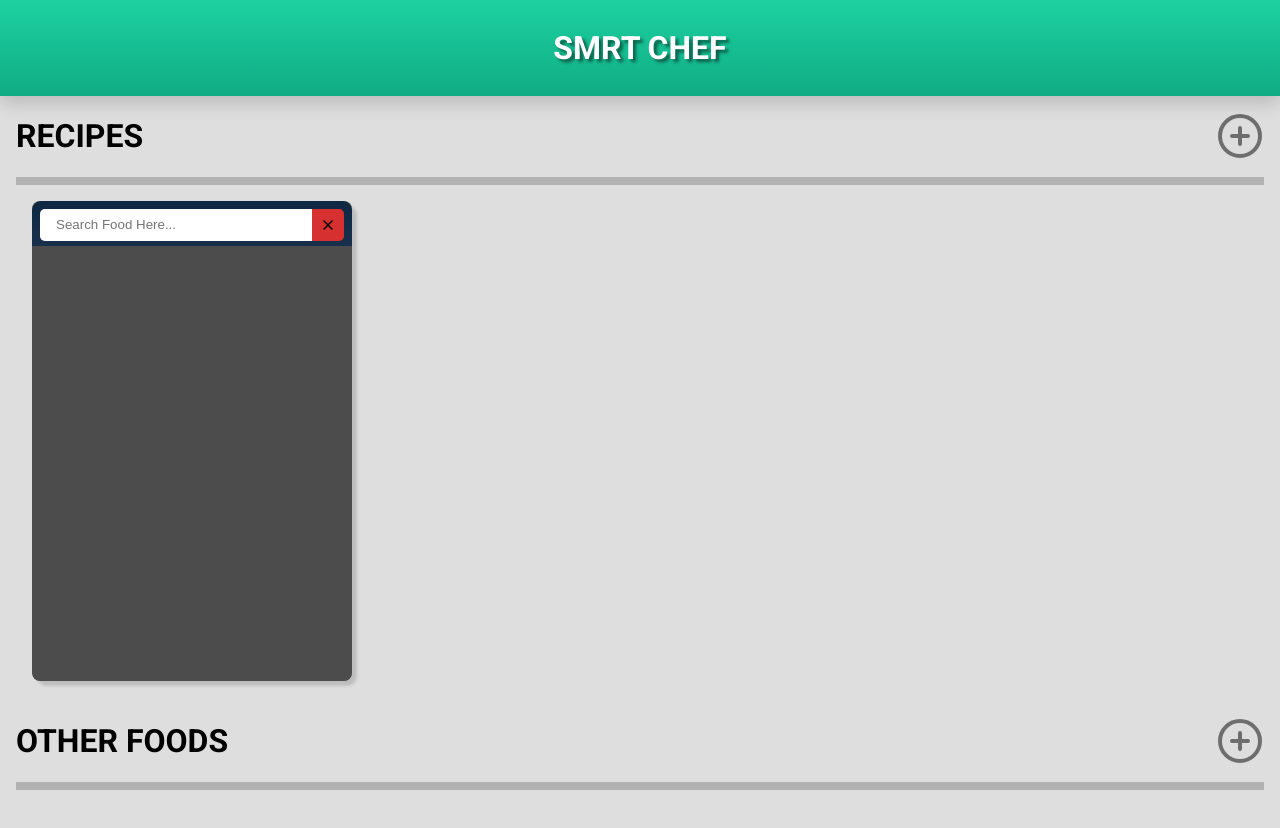
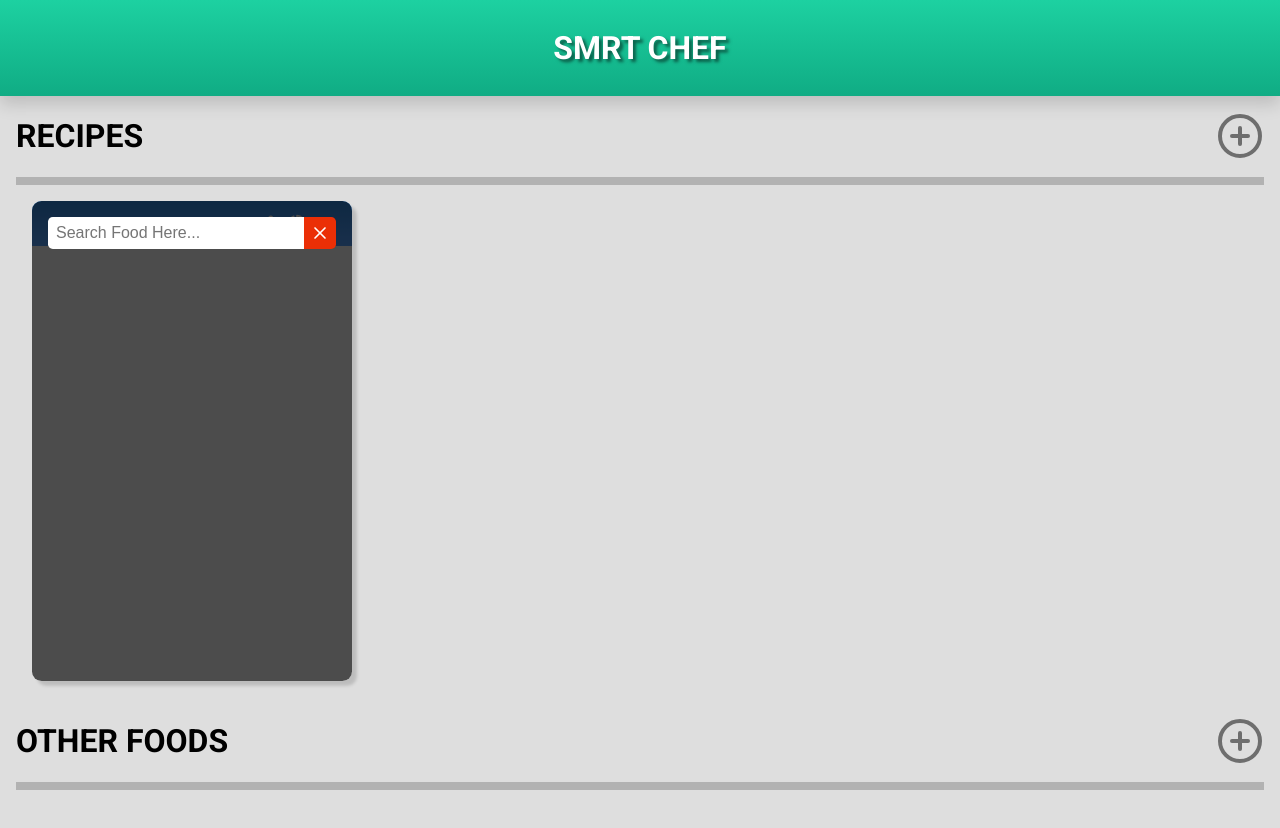
Before and after one commit to npkevin/Healthy_Groceries, a React (Create React App) app: page / in a window 1280 px wide. Both pictures are taken after a click on the icon 327 px from the left and 223 px from the top of the page. Shown: the top 828 px of the page. Built offline with nearby package versions, Linux system fonts and the light colour scheme.

Commit message:
better classNames & restructured IngredientSearch

```diff
--- /dev/null
+++ b/src/NutritionixAPI/FoodSearch.js
@@ -0,0 +1,54 @@
+import React, { Component } from 'react'
+
+import firebase from 'firebase/app';
+import 'firebase/functions';
+
+class FoodSearch extends Component {
+
+  constructor(props) {
+    super(props);
+    this.state = {
+      searchTerms: "",
+    }
+  }
+
+  clearSearch = () => {
+    // timeout for better css transitions (transition: 0.3s @.RecipeCard__Search)
+    setTimeout( () => {
+      this.setState({searchTerms: ""})
+    }, 300)
+  }
+
+  // Searches after a delay
+  delayedSearch = (searchTerm) => {
+    this.setState({ searchTerms: searchTerm });
+    // dont search with user empties input
+    if (searchTerm === "") return;
+    if (this.timeoutID !== undefined) clearTimeout(this.timeoutID);
+    // while typing, reset the timer. After 1 second call firebase function to search
+    this.timeoutID = setTimeout(() => {
+      this.instantSearch(searchTerm)
+    }, 400);
+  }
+
+  instantSearch = (searchTerm) => {
+    const search = firebase.app().functions('us-east4').httpsCallable('searchInstantNX');
+    search({ search: searchTerm })
+      .then(result => this.props.onResult(result.data))
+      .catch(e => console.error(e))
+  }
+
+  render = () => {
+    return (
+      <input
+        type="text"
+        className={this.props.className}
+        placeholder="Search Food Here..."
+        onChange={e => this.delayedSearch(e.target.value)}
+        value={this.state.searchTerms}
+      />
+    )
+  }
+}
+
+export default FoodSearch;
--- a/src/Recipe/IngredientSearch.css
+++ /dev/null
@@ -1,86 +0,0 @@
-.IngredientSeach {
-    position: absolute;
-    display: flex;
-    flex-direction: column;
-    width: 100%;
-    height: 100%;
-    border-radius: 0.5rem;
-    background-color: rgba(0, 0, 0, 0.7) !important;
-    /* backdrop-filter: blur(2px); This has rendering issues with transition on chrome*/
-    opacity: 100%;
-    transition: 0.6s;
-}
-
-.IngredientSeach.hide {
-    opacity: 0%;
-    visibility: hidden;
-}
-
-.IngredientSeach__input {
-    display: flex;
-}
-
-.IngredientSeach__input input[type="text"] {
-    width: calc(100% - 5rem);
-    height: 2rem;
-    min-height: 2rem;
-    margin: 0.5rem;
-    margin-right: 0;
-    padding: 0 1rem;
-    border: none;
-    border-radius: 0.3rem;
-    border-top-right-radius: 0;
-    border-bottom-right-radius: 0;
-}
-
-.IngredientSeach__input button  {
-    display: flex;
-    align-items: center;
-    justify-content: center;
-    background-color: #d63031;
-    cursor: pointer;
-    width: 2rem;
-    height: 2rem;
-    min-height: 2rem;
-    border: 0;
-    padding: 0;
-    margin: 0.5rem;
-    margin-left: 0;
-    border-radius: 0.3rem;
-    border-top-left-radius: 0;
-    border-bottom-left-radius: 0;
-}
-
-.IngredientSeach__input button:hover {
-    background-color: #af2626;
-}
-
-.IngredientSeach .results {
-    background-color: white;
-    padding: 0;
-    margin: 0 0.5rem 0.5rem 0.5rem;
-    border-radius: 0.3rem;
-    list-style-type: none;
-    overflow-y: scroll;
-}
-
-.IngredientSeach .results::-webkit-scrollbar {
-    display: none;
-  }
-
-
-.IngredientSeach .results li {
-    display: flex;
-    align-items: center;
-    padding: 0.4rem;
-    cursor: pointer;
-    user-select: none;
-}
-
-.IngredientSeach .results li span {
-    margin-left: 0.5rem;
-}
-
-.IngredientSeach .results li:hover {
-    background-color: rgb(200, 200, 200);
-}
--- a/src/Recipe/IngredientSearch.js
+++ /dev/null
@@ -1,86 +0,0 @@
-import React, { Component } from 'react'
-import './IngredientSearch.css'
-
-import NIXFood from '../NutritionixAPI/NIXFood';
-import firebase from 'firebase/app';
-import 'firebase/functions';
-import { X, PlusCircle } from 'react-feather'
-
-class IngredientSearch extends Component {
-
-  constructor(props) {
-    super(props);
-    this.state = {
-      searchTerms: "",
-      searchResults: undefined,
-    }
-  }
-
-  // Searches after a delay
-  delayedSearch = (searchTerm) => {
-    this.setState({ searchTerms: searchTerm });
-    // dont search with user empties input
-    if (searchTerm === "") return;
-    if (this.timeoutID !== undefined) clearTimeout(this.timeoutID);
-    // while typing, reset the timer. After 1 second call firebase function to search
-    this.timeoutID = setTimeout(() => {
-      this.instantSearch(searchTerm)
-    }, 400);
-  }
-
-  instantSearch = (searchTerm) => {
-    console.log("Searching: " + searchTerm)
-    const search = firebase.app().functions('us-east4').httpsCallable('searchInstantNX');
-    search({ search: searchTerm })
-    .then(result => {
-      if (result.data.status === "ok") {
-        this.setState({ searchResults: result.data.message })
-        console.log(result.data.message)
-      } else {
-        console.error(result.data.message)
-      }
-    })
-    .catch(e => {
-      console.error(e)
-    })
-  }
-
-  cancelSearch = () => {
-    this.props.setShow(false)
-    this.setState({ searchResults: undefined, searchTerms: "" })
-  }
-
-  // Cleaning of data is only only done when adding to RecipeCard
-  addFoodHandler = (food) => {
-    this.props.addFood(food);
-    this.cancelSearch();
-  }
-
-
-  render = () => {
-    return (
-      <div className={"IngredientSeach" + (this.props.show ? "" : " hide")}>
-        <div className="IngredientSeach__input">
-          <input type="text" placeholder="Search Food Here..." onChange={e => this.delayedSearch(e.target.value)} value={this.state.searchTerms} />
-          <button onClick={this.cancelSearch}>
-            <X size="1rem" />
-          </button>
-        </div>
-        {this.state.searchResults ? (
-          <ul className="results">
-            {this.state.searchResults.common.map((food, index) => {
-              return (
-                <li key={"commFoodKey_" + index} onClick={() => this.addFoodHandler(food)}>
-                  <PlusCircle size="1rem" />
-                  <span>{NIXFood.capitalizeEachWord(food.food_name)}</span>
-                </li>
-              )
-            })}
-          </ul>
-        ) : null}
-      </div>
-    )
-  }
-}
-
-export default IngredientSearch;
--- a/src/Recipe/RecipeCard.css
+++ b/src/Recipe/RecipeCard.css
@@ -1,7 +1,3 @@
-.flipped {
-    transform: rotateY(180deg);
-}
-
 .RecipeCard-Container {
     display: inline-block;
     background-color: transparent;
@@ -16,9 +12,15 @@
     transition: 0.6s;
 }
 
-.RecipeCard--front,
-.RecipeCard--back {
+.RecipeCard.flipped {
+    transform: rotateY(180deg);
+}
+
+.RecipeCard .front,
+.RecipeCard .back {
     position: absolute;
+    display: flex;
+    flex-direction: column;
     width: 100%;
     height: 100%;
     background-color: #fff;
@@ -29,26 +31,20 @@
     -webkit-backface-visibility: hidden;
 }
 
-.RecipeCard--front,
-.RecipeCard--back {
-    display: flex;
-    flex-direction: column;
-}
-
-.RecipeCard--back {
+.RecipeCard .back {
     transform: rotateY(180deg);
 }
 
-.RecipeCard--front .RecipeCard__tittle {
+.front .RecipeCard__navbar {
     background-image: linear-gradient(to bottom, #2e86de, #54a0ff);
 }
 
-.RecipeCard--back .RecipeCard__tittle {
+.back .RecipeCard__navbar {
     background-image: linear-gradient(to bottom, #10ac84, #1dd1a1);
 
 }
 
-.RecipeCard__tittle {
+.RecipeCard__navbar {
     display: flex;
     align-items: center;
     justify-content: space-between;
@@ -60,29 +56,97 @@
     user-select: none;
 }
 
-.RecipeCard__tittle span {
+.RecipeCard__navbar .label {
     flex-grow: 1;
     margin-left: 0.4rem;
 }
 
-.tittle-icons {
+.RecipeCard__navbar .icon {
     height: 1.2rem;
 }
 
-.tittle-btns {
+.RecipeCard__navbar .button {
     height: 1.2rem;
     margin-left: 0.4rem;
     cursor: pointer;
 }
 
-.tittle-btns:hover {
+.RecipeCard__navbar .button:hover {
     background-color: rgba(0, 0, 0, 0.15);
 }
 
-.RecipeCard__PieChart {
+.RecipeCard__Search {
+    position: absolute;
+    display: flex;
+    flex-direction: column;
+    width: 100%;
+    height: 100%;
+    background-color: rgba(0, 0, 0, 0.7);
+    opacity: 100%;
+    transition: 0.3s;
 }
 
-.nofoods_message {
+.RecipeCard__Search.hide {
+    opacity: 0%;
+    visibility: hidden;
+}
+
+.RecipeCard__Search .input-container {
+    display: flex;
+    padding: 1rem;
+    padding-bottom: 0;
+    height: 2rem;
+}
+
+.RecipeCard__Search input[type="text"] {
+    display: flex;
+    flex-grow: 1;
+    font-size: 1rem;
+    padding-left: 0.5rem;
+    border: none;
+    border-radius: 0.3rem 0 0 0.3rem;
+}
+
+.RecipeCard__Search button {
+    color: #fff;
+    display: flex;
+    justify-content: center;
+    align-items: center;
+    width: 2rem;
+    background-color: #eb2f06;
+    border: none;
+    border-radius:  0 0.3rem 0.3rem 0;
+}
+
+.RecipeCard__Search button:hover {
+    background-color: #c22704;
+}
+
+.RecipeCard__Search .result-container {
+    padding: 0 1rem;
+    padding-top: 0;
+    overflow-y: scroll;
+}
+
+.RecipeCard__Search .result-container::-webkit-scrollbar {
+    display: none;
+}
+
+.RecipeCard__Search .result {
+    font-size: 1em;
+    padding: 0;
+    margin: 0;
+    list-style-type: none;
+}
+
+.RecipeCard__Search .food {
+    background-color: #fff;
+    margin: 0.5rem 0;
+    padding: 0.3rem;
+    border-radius: 0.3rem;
+}
+
+.chartjs-no-data {
     display: flex;
     flex-direction: column;
     justify-content: center;
@@ -90,7 +154,7 @@
     flex-grow: 1;
 }
 
-.nofoods_message span {
+.chartjs-no-data span {
     position: relative;
     bottom: 2rem;
 }
--- a/src/Recipe/RecipeCard.js
+++ b/src/Recipe/RecipeCard.js
@@ -2,9 +2,9 @@ import React, { Component } from 'react';
 import './RecipeCard.css';
 
 import { Pie } from 'react-chartjs-2';
-import { PieChart, List, Plus, Edit3 } from 'react-feather';
+import { PieChart, List, Plus, PlusCircle, Edit3, X } from 'react-feather';
 import Ingredient from '../Ingredient/Ingredient'
-import IngredientSearch from './IngredientSearch';
+import FoodSearch from '../NutritionixAPI/FoodSearch';
 import NIXFood from '../NutritionixAPI/NIXFood';
 
 // import Ingredient from '../Ingredient/Ingredient'
@@ -13,24 +13,26 @@ class RecipeCard extends Component {
 
   constructor(props) {
     super(props);
-
+    this.searchInputRef = React.createRef();
     this.state = {
       flipped: false,
       showSearch: false,
+      searchResult: null,
       foods: [],
       chartjs: null,
     }
-  }
-
-  setShow = (bool) => {
-    this.setState({ showSearch: bool })
   }
 
   addFood = (food) => {
     let newFoodArr = this.state.foods;
     let cleanedFood = new NIXFood(food)
     newFoodArr.push(cleanedFood.data);
-    this.setState({ foods: newFoodArr });
+    this.searchInputRef.current.clearSearch();
+    this.setState({
+      foods: newFoodArr,
+      showSearch: false,
+      searchResult: null,
+    });
   }
 
   clearAllFoods = () => {
@@ -40,7 +42,16 @@ class RecipeCard extends Component {
   flipToBack = () => {
     if (this.state.foods.length > 0) this.updateChartjsData();
     this.setState({ flipped: true });
+  }
 
+  onSearchResult = (result) => {
+    if (result.status === "ok") {
+      console.log(result.message)
+      // common OR/AND branded
+      this.setState({ searchResult: result.message })
+    } else {
+      this.setState({ searchResult: null })
+    }
   }
 
   updateChartjsData = () => {
@@ -84,14 +95,15 @@ class RecipeCard extends Component {
     return (
       <div className="RecipeCard-Container">
         <div className={"RecipeCard" + (this.state.flipped ? " flipped" : "")}>
-          <div className="RecipeCard--front">
-            <div className="RecipeCard__tittle">
-              <List className="tittle-icons" />
-              <span>{this.props.name}</span>
-              <Edit3 className="tittle-btns" onClick={() => { }} />
-              <PieChart className="tittle-btns" onClick={this.flipToBack} />
-              <Plus className="tittle-btns" onClick={() => this.setShow(true)} />
+          <div className="front">
+            <div className="RecipeCard__navbar">
+              <List className="icon" />
+              <span className="label">{this.props.name}</span>
+              <Edit3 className="button" onClick={() => { }} />
+              <PieChart className="button" onClick={this.flipToBack} />
+              <Plus className="button" onClick={() => this.setState({ showSearch: true })} />
             </div>
+            {/* FOOD/INGREDIENT LIST */}
             {this.state.foods.length > 0 ?
               <table className="IngredientList">
                 <thead>
@@ -109,25 +121,46 @@ class RecipeCard extends Component {
                 </tbody>
               </table>
               : null}
+            {/* ===============================
+            TOGGABLE FOOD/INGREDIENT SEARCH
+            =================================== */}
+            <div className={"RecipeCard__Search" + (this.state.showSearch ? "" : " hide")}>
+              <div className="input-container">
+                <FoodSearch onResult={res => this.onSearchResult(res)} ref={this.searchInputRef}/>
+                <button onClick={() => this.setState({ showSearch: false })}><X /></button>
+              </div>
+              <div className="result-container">
+                {this.state.searchResult ? (
+                  <ul className="result">
+                    {this.state.searchResult.common.map((food, index) => {
+                      return (
+                        <li key={"commFoodKey_" + index} className="food" onClick={() => this.addFood(food)}>
+                          <PlusCircle size="1rem" />
+                          <span>{NIXFood.capitalizeEachWord(food.food_name)}</span>
+                        </li>
+                      )
+                    })}
+                  </ul>
+                ) : null}
+              </div>
+            </div>
           </div>
-          <div className="RecipeCard--back">
-            <div className="RecipeCard__tittle">
-              <PieChart className="tittle-icons" />
-              <span>Nutrients</span>
-              <List className="tittle-btns" onClick={() => this.setState({ flipped: false })} />
+          <div className="back">
+            <div className="RecipeCard__navbar">
+              <PieChart className="icon" />
+              <span className="label">Nutrients</span>
+              <List className="button" onClick={() => this.setState({ flipped: false })} />
             </div>
+            {/* PIE CHART FOR NUTRIENTS */}
             {this.state.chartjs !== null ?
-              <div className="RecipeCard__PieChart">
-                <Pie data={this.state.chartjs.data} options={this.state.chartjs.options} height={220} />
-              </div>
+              <Pie data={this.state.chartjs.data} options={this.state.chartjs.options} />
               :
-              <div className="nofoods_message">
+              <div className="chartjs-no-data">
                 <span>No nutritional information to show</span>
                 <span>Please add some ingredients first</span>
               </div>
             }
           </div>
-          <IngredientSearch show={this.state.showSearch} setShow={this.setShow} addFood={this.addFood} />
         </div>
       </div>
     )
```
Also changed, not shown: 1 other file (tests, documents, lock files or other folders).
